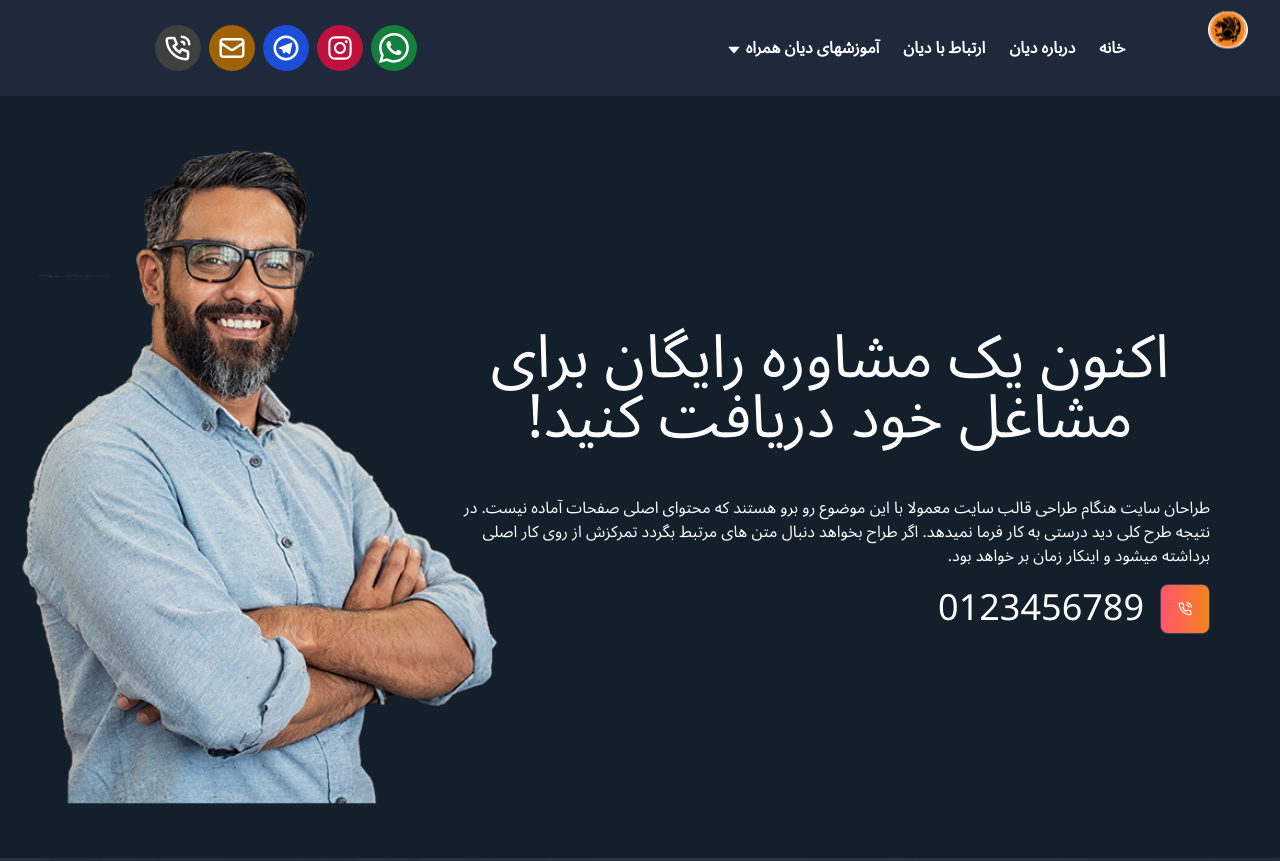
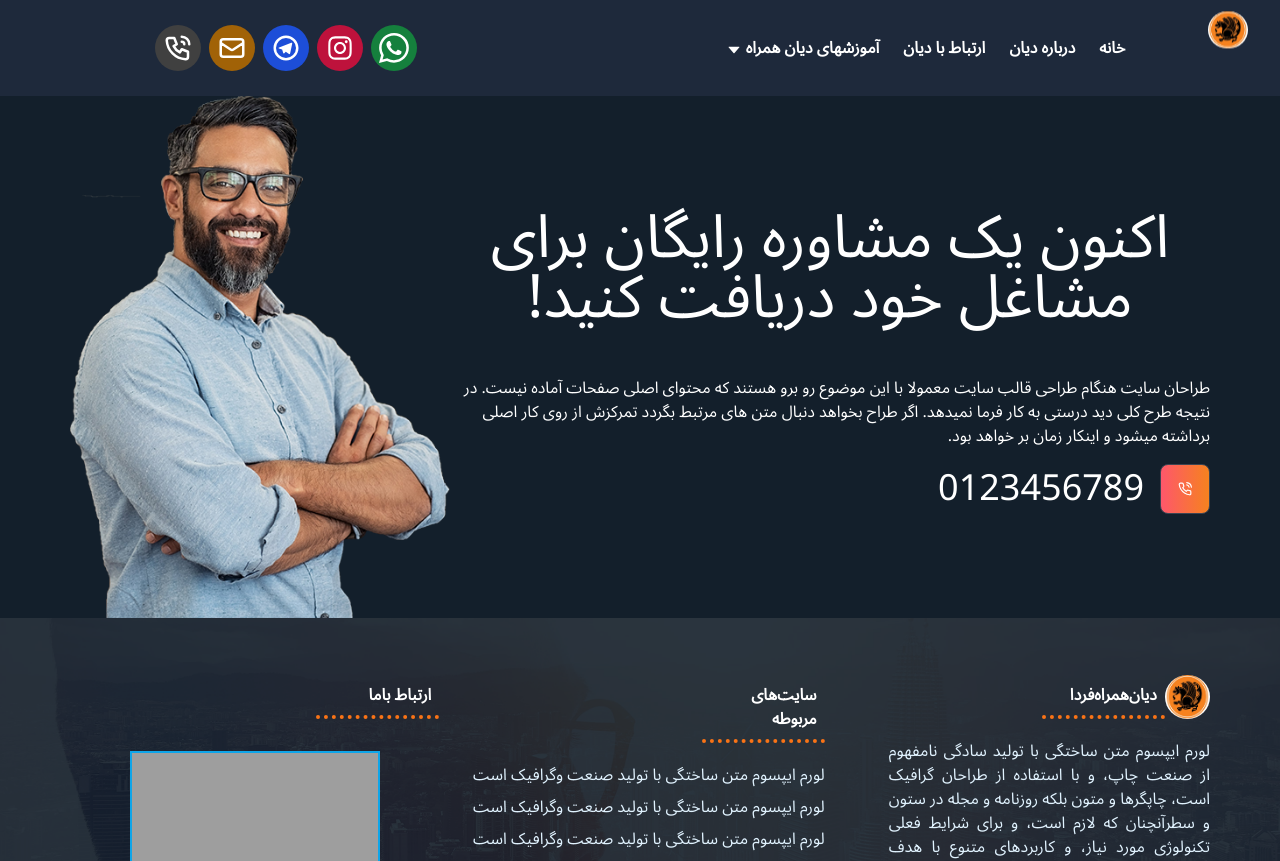
Before and after one commit to Mansour-VN/DianHamrah, a Next.js app: page /HomePage/Section6 in a window 1280 px wide. Shown: the top 861 px of the page. Built offline with nearby package versions, Linux system fonts and the light colour scheme; grey boxes are pictures that could not be loaded.

Commit message:
refactor : fix height of section6

```diff
--- a/src/pages/HomePage/Section6.tsx
+++ b/src/pages/HomePage/Section6.tsx
@@ -5,8 +5,8 @@ import { FiPhoneCall } from 'react-icons/fi';
 
 const Section6 = () => {
   return (
-    <div id="sec6"  className="bg-bg6  text-white w-full  p-4 md:p-10">
-    <div className="container mx-auto py-20 flex items-center" >
+    <div id="sec6"  className="bg-bg6  text-white w-full   ">
+    <div className="container mx-auto  flex items-center" >
       <div className=" w-full md:w-8/12">
         <h2 className=" text-2xl text-center md:text-6xl py-2 md:pb-8  leading-normal">اکنون یک مشاوره رایگان برای مشاغل خود دریافت کنید!</h2>
         <p className="py-4">طراحان سایت هنگام طراحی قالب سایت معمولا با این موضوع رو برو هستند که محتوای اصلی صفحات آماده نیست. در نتیجه طرح کلی دید درستی به کار فرما نمیدهد. اگر طراح بخواهد دنبال متن های مرتبط بگردد تمرکزش از روی کار اصلی برداشته میشود و اینکار زمان بر خواهد بود.</p>
@@ -17,7 +17,7 @@ const Section6 = () => {
         </div>
       </div>
       <div className="  w-0 md:w-4/12">
-        <Image className="scale-125 "
+        <Image className=" "
             // loader={myLoader}
             src="/assets/images/People/features-lg-img.png"
             alt="Picture of the author"
```
